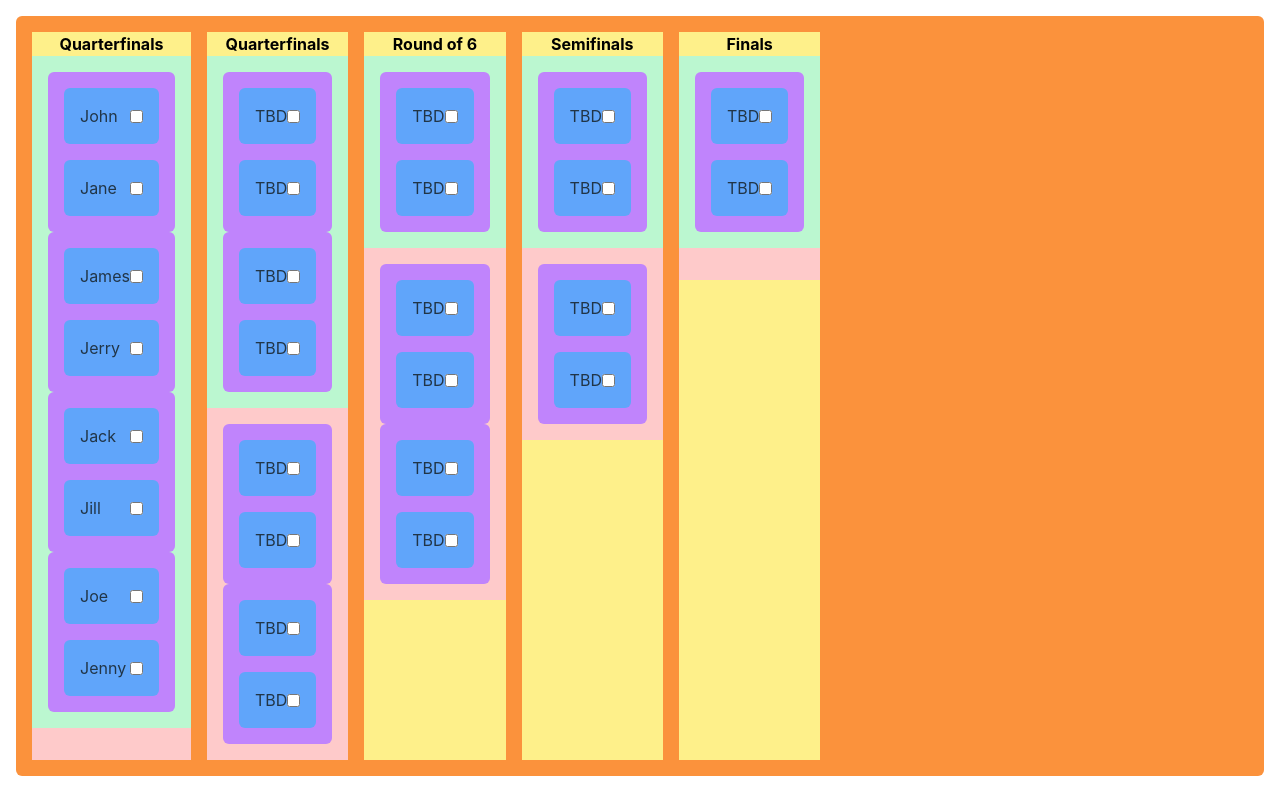
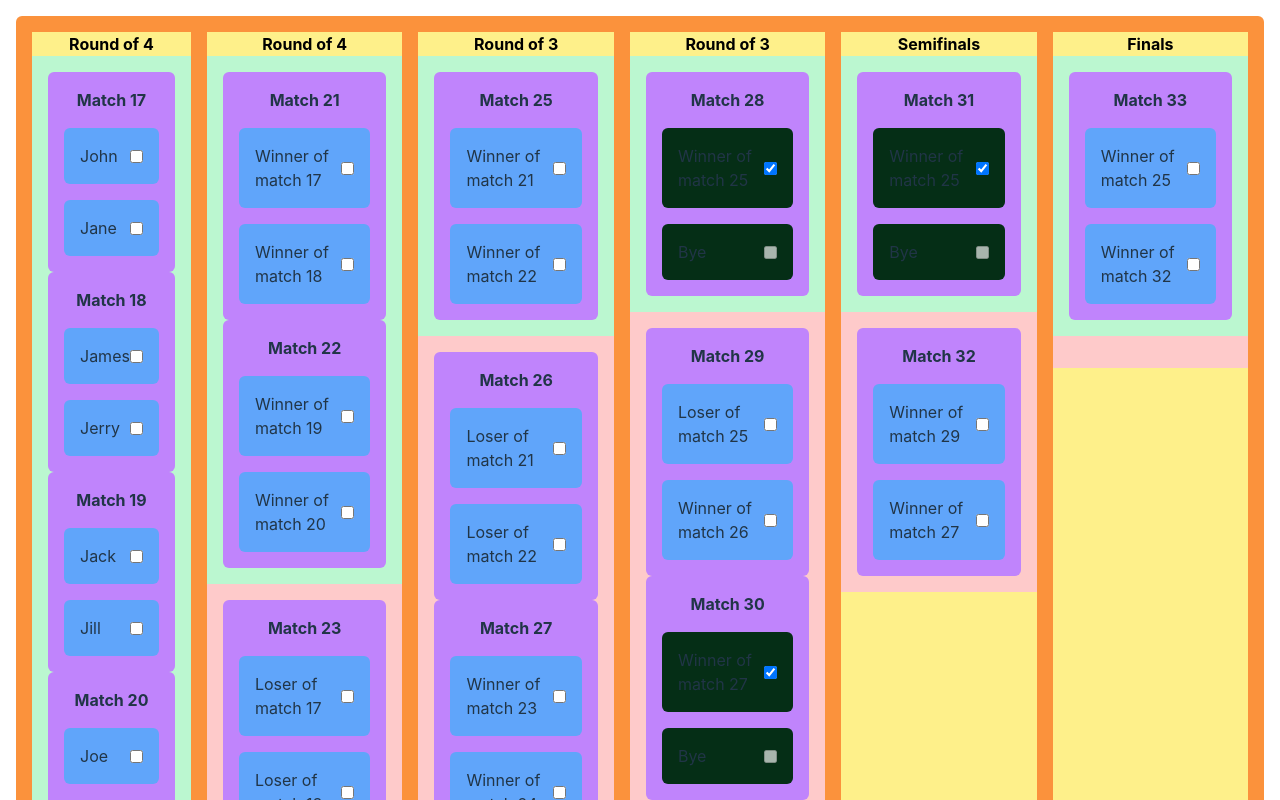
Before and after one commit to yusefwilson/BracketBuddy, a React (Vite) app in the folder src-react/: page / in a window 1280 px wide. Shown: the top 800 px of the page. Built offline with nearby package versions, Linux system fonts and the light colour scheme.

Commit message:
Progress bracket logic
Almost there

```diff
--- a/src-react/src/components/App.tsx
+++ b/src-react/src/components/App.tsx
@@ -3,177 +3,99 @@ import BracketView from './BracketView';
 
 export default function App() {
 
-  const winner = (match: Match) => {
-    if (match.winner === undefined)
-      throw new Error('Match must have winner field filled out. Something has gone wrong.');
-    return match.winner === 0 ? match.competitor0Name : match.competitor1Name;
+  const createBye = (competitorName: string): Match => {
+    const newMatch = new Match(competitorName, undefined, 0, true);
+    console.log('just created bye with id', newMatch.id);
+    return newMatch;
   }
 
-  const loser = (match: Match) => {
-    if (match.winner === undefined)
-      throw new Error('Match must have winner field filled out. Something has gone wrong.');
+  const createSideFromCompetitorNames = (competitorNames: string[]): Match[] => {
+    let side: Match[] = [];
 
-    // if the match is a bye, return undefined
-    if (match.winner === 0 && !match.competitor1Name)
-      return undefined;
+    for (let i = 0; i < competitorNames.length; i += 2) {
 
-    return match.winner === 0 ? match.competitor1Name : match.competitor0Name;
-  }
-
-  const isBye = (match: Match) => {
-    return match.winner === 0 && !match.competitor1Name;
-  }
-
-  const numWinnerBracketCompetitors = (round: Round): number => {
-    let competitors = 0;
-    for (let i = 0; i < round.winnerSide.length; i++) {
-      if (round.winnerSide[i].competitor0Name)
-        competitors++;
-      if (round.winnerSide[i].competitor1Name)
-        competitors++;
-    }
-
-    return competitors;
-  }
-
-  const numLoserBracketCompetitors = (round: Round): number => {
-    let competitors = 0;
-    for (let i = 0; i < (round.loserSide?.length || 0); i++) {
-      if (round.loserSide[i].competitor0Name)
-        competitors++;
-      if (round.loserSide[i].competitor1Name)
-        competitors++;
-    }
-
-    return competitors;
-  }
-
-  const numCompetitors = (round: Round) => {
-    return numWinnerBracketCompetitors(round) + numLoserBracketCompetitors(round);
-  }
-
-  // requires last round to have winner field filled out in all winnerSide matches
-  const generateWinnerMatchesFromPreviousRound = (previousRound: Round): Match[] => {
-
-    const winnerMatches: Match[] = [];
-
-    for (let i = 0; i < previousRound.winnerSide.length; i += 2) {
-
-      // if there are an odd number of matches, add a bye to the next round
-      if (i + 1 >= previousRound.winnerSide.length) {
-        winnerMatches.push({ competitor0Name: winner(previousRound.winnerSide[i]), winner: 0 });
+      // if there is only one competitor left, add a bye
+      if (i + 1 >= competitorNames.length) {
+        side.push(createBye(competitorNames[i]));
         break;
       }
 
-      // if the previous two matches don't have winners, throw an error. this shouldn't be possible
-      if (previousRound.winnerSide[i].winner === undefined && previousRound.winnerSide[i + 1].winner === undefined)
-        throw new Error('Previous round winner matches must have winner field filled out. Something has gone wrong.');
+      const newMatch = new Match(competitorNames[i], competitorNames[i + 1], undefined);
+      console.log('just created match with id', newMatch.id);
 
-      let winner0Name = winner(previousRound.winnerSide[i]);
-      let winner1Name = winner(previousRound.winnerSide[i + 1]);
-
-      winnerMatches.push({ competitor0Name: winner0Name, competitor1Name: winner1Name });
+      side.push(newMatch);
     }
 
-    return winnerMatches;
+    return side;
   }
 
-  // get all winners from previous round loser side
-  const generateLoserMatchesFromPreviousRoundLosers = (previousRound: Round): Match[] => {
-    const loserMatches: Match[] = [];
-
-    for (let i = 0; i < (previousRound.loserSide?.length || 0); i += 2) {
-
-      // if there are an odd number of matches, add a bye to the next round
-      if (i + 1 >= (previousRound.loserSide?.length || 0)) {
-        loserMatches.push({ competitor0Name: winner(previousRound.loserSide[i]), winner: 0 });
-        break;
-      }
-
-      // if the previous two matches don't have winners, throw an error. this shouldn't be possible
-      if (previousRound.loserSide[i].winner === undefined && previousRound.loserSide[i + 1].winner === undefined)
-        throw new Error('Previous round loser matches must have winner field filled out. Something has gone wrong.');
-
-      let winner0Name = winner(previousRound.loserSide[i]);
-      let winner1Name = winner(previousRound.loserSide[i + 1]);
-
-      loserMatches.push({ competitor0Name: winner0Name, competitor1Name: winner1Name });
-    }
-
-    return loserMatches;
+  const generateInitialRound = (competitorNames: string[]): Round => {
+    // generate the initial round
+    const winnerSide = createSideFromCompetitorNames(competitorNames);
+    const loserSide: Match[] = [];
+    return new Round(winnerSide, loserSide);
   }
 
-  // get all losers from previous round winner side
-  const generateLoserMatchesFromPreviousRoundWinners = (previousRound: Round): Match[] => {
-    let loserMatches: Match[] = [];
-    for (let i = 0; i < previousRound.winnerSide.length; i + 2) {
+  // generate a bracket with the given parameters
+  const generateBracket = (gender: Gender, ageGroup: AgeGroup, hand: Hand, weightLimit: number, competitorNames: string[]): Bracket => {
 
-      if (previousRound.winnerSide[i].winner === undefined)
-        throw new Error('Previous round winner matches must have winner field filled out. Something has gone wrong.');
-
-      // if the match is a bye, skip it as there is no real loser
-      if (previousRound.winnerSide[i].winner === 0 && !previousRound.winnerSide[i].competitor1Name)
-        continue;
-
-      // if there is only one match left
-      if (i + 1 >= previousRound.winnerSide.length) {
-        // if it is a bye, don't add anything
-
-        loserMatches.push({ competitor0Name: loser(previousRound.winnerSide[i]), winner: 0 });
-        break;
-      }
-
-      // if there
-
-
-    }
-  }
-
-  const generateBracket = (gender: Gender, ageGroup: AgeGroup, hand: Hand, weightLimit: number, competitorNames: string[]): Bracket => {
-    // generate the initial round
-    const initialWinnerSide: Match[] = [];
-    for (let i = 0; i < competitorNames.length; i += 2) {
-
-      if (i + 1 >= competitorNames.length) {
-        initialWinnerSide.push({ competitor0Name: competitorNames[i] });
-        break;
-      }
-      initialWinnerSide.push({ competitor0Name: competitorNames[i], competitor1Name: competitorNames[i + 1] });
-    }
-    const initialRound: Round = { winnerSide: initialWinnerSide, loserSide: [] }
+    const initialRound = generateInitialRound(competitorNames);
+    console.log('Initial round:', initialRound);
 
     // generate the rest of the rounds
     const rounds: Round[] = [initialRound];
 
     let previousRound = initialRound;
 
-    // keep generating rounds until the winner bracket has only one competitor
+    const maxIterations = 8;
+    let iterations = 0;
+
+    // end condition: there is only 1 match in the winner side and the loser side is empty
     while (previousRound.winnerSide.length > 1 || previousRound.loserSide.length > 0) {
 
-      let nextRound: Round;
-
-      if (previousRound.winnerSide.length > 1) {
-
-        nextRound = {
-          // winner side is half the size of the previous round
-          winnerSide: Array.from({ length: Math.max(1, Math.ceil(previousRound.winnerSide.length / 2)) }, () => ({ competitor0Name: undefined, competitor1Name: undefined })),
-          // loser side is half the size of the previous round + half the size of the previous winner side
-          loserSide: Array.from({ length: (previousRound.loserSide.length || 0) / 2 + Math.floor(previousRound.winnerSide.length / 2) }, () => ({ competitor0Name: undefined, competitor1Name: undefined }))
-        };
+      if (iterations++ >= maxIterations) {
+        console.log('Max iterations reached');
+        break;
       }
 
-      else
-        nextRound = {
-          winnerSide: [{ competitor0Name: previousRound.winnerSide[0].competitor0Name }],
-          loserSide: Array.from({ length: (previousRound.loserSide.length) / 2 }, () => ({ competitor0Name: undefined, competitor1Name: undefined }))
-        }
+      let nextRound: Round;
+      console.log('Previous round:', previousRound);
 
+      // special case: there was only 1 bye match in the winners side and only 1 match on the losers side: this is the semifinal, which means the new round will only have 1 match in the winners side, with the winner of the bye match and the winner of the losers match
+      if (previousRound.winnerSide.length === 1 && previousRound.loserSide.length === 1) {
+        const lastWinnerSide = [new Match(previousRound.winnerSide[0].getWinner(), previousRound.loserSide[0].getWinner(), undefined)];
+        nextRound = new Round(lastWinnerSide, []);
+        rounds.push(nextRound);
+        break;
+      }
+
+      // collect winners
+      const winners = previousRound.collectWinners();
+      console.log('Winners:', winners);
+
+      // create winner side
+      const winnerSide = createSideFromCompetitorNames(winners);
+      console.log('Winner side:', winnerSide);
+
+      // collect losers
+      const losers = previousRound.collectLosers();
+      console.log('Losers:', losers);
+
+      // create loser side
+      const loserSide = createSideFromCompetitorNames(losers);
+      console.log('Loser side:', loserSide);
+
+      nextRound = new Round(winnerSide, loserSide);
       rounds.push(nextRound);
 
       previousRound = nextRound;
     }
 
-    return { gender, ageGroup, hand, weightLimit, rounds } as Bracket;
+    const bracket = { gender, ageGroup, hand, weightLimit, rounds } as Bracket
+
+    printBracket(bracket);
+
+    return bracket;
   }
 
   const printBracket = (bracket: Bracket): void => {
@@ -194,7 +116,7 @@ export default function App() {
     }
   }
 
-  const bracket: Bracket = generateBracket('Mixed' as Gender, 'Senior' as AgeGroup, 'Left' as Hand, 200, ['John', 'Jane', 'James', 'Jerry', 'Jack', 'Jill', 'Joe', 'Jenny']);
+  const bracket = generateBracket('Mixed' as Gender, 'Senior' as AgeGroup, 'Left' as Hand, 200, ['John', 'Jane', 'James', 'Jerry', 'Jack', 'Jill', 'Joe', 'Jenny']);
 
   return (
     <div className='p-4'>
--- a/src-react/src/components/MatchView.tsx
+++ b/src-react/src/components/MatchView.tsx
@@ -20,13 +20,14 @@ export default function MatchView({ match }: { match: Match }) {
 
   return (
     <div className='rounded-md bg-purple-400 p-4 flex flex-col gap-4'>
-      <div className='flex flex-row bg-blue-400 justify-between items-center p-4 rounded-md'>
-        {match.competitor0Name || 'TBD'}
-        {<WinnerCheckbox toggleWinner={() => toggleWinner(0)} checked={winner === 0} />}
+      <h3 className='text-center font-bold'>Match {match.id}</h3>
+      <div className={'flex flex-row justify-between items-center p-4 rounded-md' + (match.isBye() ? ' bg-green-950' : ' bg-blue-400')}>
+        {match.competitor0Name || 'Bye'}
+        {<WinnerCheckbox toggleWinner={() => toggleWinner(0)} checked={winner === 0 || match.isBye()} disabled={false} />}
       </div>
-      <div className='flex bg-blue-400 justify-between items-center p-4 rounded-md'>
-        {match.competitor1Name || 'TBD'}
-        {<WinnerCheckbox toggleWinner={() => toggleWinner(1)} checked={winner === 1} />}
+      <div className={'flex justify-between items-center p-4 rounded-md' + (match.isBye() ? ' bg-green-950' : ' bg-blue-400')}>
+        {match.competitor1Name || 'Bye'}
+        {<WinnerCheckbox toggleWinner={() => toggleWinner(1)} checked={winner === 1} disabled={match.isBye()} />}
       </div>
     </div>
   )
--- a/src-react/src/components/RoundView.tsx
+++ b/src-react/src/components/RoundView.tsx
@@ -6,17 +6,15 @@ export default function RoundView({ round }: { round: Round }) {
   const roundToRoundName = (round: Round) => {
 
     // get number of competitors
-    const numCompetitors = (round.winnerSide.length + round.loserSide.length) * 2;
+    const numMatches = (round.winnerSide.length + round.loserSide.length);
 
-    switch (numCompetitors) {
+    switch (numMatches) {
+      case 1:
+        return 'Finals';
       case 2:
-        return 'Finals';
-      case 4:
         return 'Semifinals';
-      case 8:
-        return 'Quarterfinals';
       default:
-        return `Round of ${numCompetitors}`;
+        return `Round of ${numMatches}`;
     }
   }
 
@@ -30,7 +28,7 @@ export default function RoundView({ round }: { round: Round }) {
       </div>
       {round.loserSide &&
         <div className='flex flex-col bg-red-200 p-4'>
-          {round.loserSide?.map((match, i) => <MatchView key={i} match={match} />)}
+          {round.loserSide.map((match, i) => <MatchView key={i} match={match} />)}
         </div>
       }
     </div>
--- a/src-react/src/components/WinnerCheckbox.tsx
+++ b/src-react/src/components/WinnerCheckbox.tsx
@@ -1,6 +1,6 @@
-export default function WinnerCheckbox({ toggleWinner, checked }: { toggleWinner: () => void, checked: boolean }) {
+export default function WinnerCheckbox({ toggleWinner, checked, disabled }: { toggleWinner: () => void, checked: boolean, disabled: boolean }) {
 
   return (
-    <input className='bg-green-400 p-4 rounded-md' type='checkbox' onClick={toggleWinner} checked={checked}></input>
+    <input className='bg-green-400 p-4 rounded-md' type='checkbox' onClick={toggleWinner} checked={checked} disabled={disabled}></input>
   )
 }
--- a/src-react/src/types.ts
+++ b/src-react/src/types.ts
@@ -17,23 +17,82 @@ enum Hand {
     Left = 'Left',
 }
 
-interface Match {
-    competitor0Name?: string,
-    competitor1Name?: string, // if undefined and competitor0 not undefined, competitor0 gets a bye, winner will also be set to 0 on creation if match is bye
+class Match {
+    static nextId: number = 0
+    id: number // in ascending numerical order, starting from 0, indicating order that matches should be played in. this ensures that matches must be created in the order they are to be played
+    competitor0Name?: string
+    competitor1Name?: string // if undefined and competitor0 not undefined, competitor0 gets a bye, winner will also be set to 0 on creation if match is bye
     winner?: number // 0 for competitor0, 1 for competitor, -1 or undefined for TBD
+    bye?: boolean
+
+
+    constructor(competitor0Name?: string, competitor1Name?: string, winner?: number, bye?: boolean) {
+        this.id = Match.nextId++;
+        this.competitor0Name = competitor0Name;
+        this.competitor1Name = competitor1Name;
+        this.winner = winner;
+        this.bye = bye;
+    }
+
+    isBye() {
+        return this.bye ? true : false; //might seem tautological, but this is to prevent undefined from being returned
+    }
+
+    getWinner() {
+        if (this.winner === -1 || this.winner === undefined) {
+            return 'Winner of match ' + this.id;
+        }
+
+        // if winner is set to 0 or 1, then the corresponding competitor name is definitely not undefined
+        return (this.winner === 0 ? this.competitor0Name : this.competitor1Name) as string;
+    }
+
+    getLoser() {
+        if (this.isBye()) {
+            return undefined;
+        }
+        else if (this.winner === -1 || this.winner === undefined) {
+            return 'Loser of match ' + this.id;
+        }
+        return this.winner === 0 ? this.competitor1Name : this.competitor0Name;
+    }
 }
 
-interface Round {
-    winnerSide: Match[],
+class Round {
+    winnerSide: Match[]
     loserSide: Match[]
+
+    constructor(winnerSide: Match[], loserSide: Match[]) {
+        this.winnerSide = winnerSide;
+        this.loserSide = loserSide;
+    }
+
+    collectWinners() {
+        return this.winnerSide.map(match => match.getWinner());
+    }
+
+    collectLosers() {
+        const losersFromWinnerSide = this.winnerSide.map(match => match.getLoser()).filter(loser => loser !== undefined); //filter out undefined losers (byes)
+        const winnersFromLoserSide = this.loserSide.map(match => match.getWinner());
+        return losersFromWinnerSide.concat(winnersFromLoserSide);
+    }
 }
 
-interface Bracket {
-    gender: Gender,
-    ageGroup: AgeGroup,
-    hand: Hand,
-    weightLimit: number, // in lbs, -1 for no limit
+class Bracket {
+    gender: Gender
+    ageGroup: AgeGroup
+    hand: Hand
+    weightLimit: number // in lbs, -1 for no limit
     rounds: Round[]
+
+    constructor(gender: Gender, ageGroup: AgeGroup, hand: Hand, weightLimit: number, rounds: Round[]) {
+        this.gender = gender;
+        this.ageGroup = ageGroup;
+        this.hand = hand;
+        this.weightLimit = weightLimit;
+        this.rounds = rounds;
+    }
 }
 
-export type { Bracket, Match, Round, Gender, AgeGroup, Hand };
+export type { Gender, AgeGroup, Hand };
+export { Bracket, Match, Round };
```
